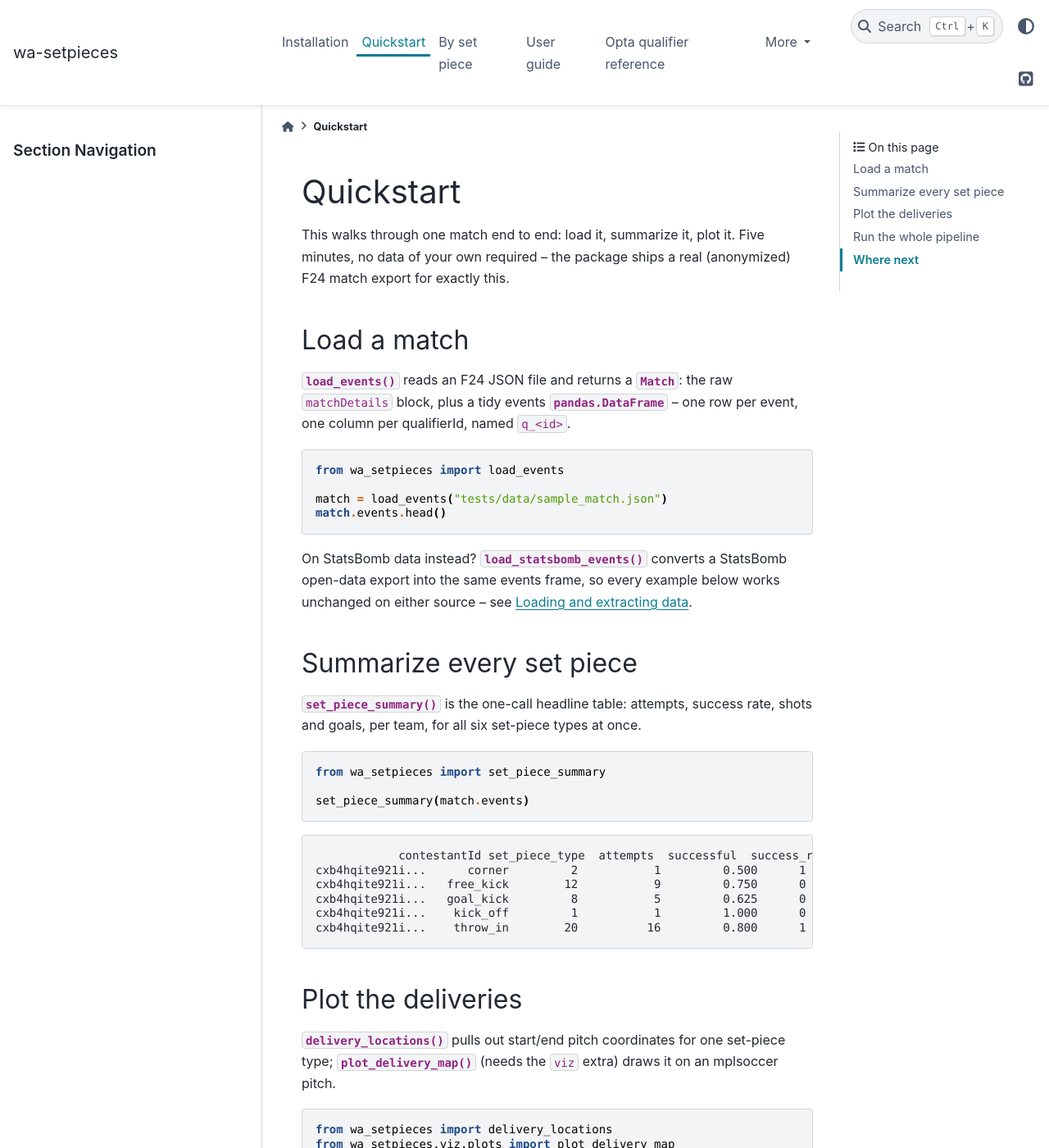
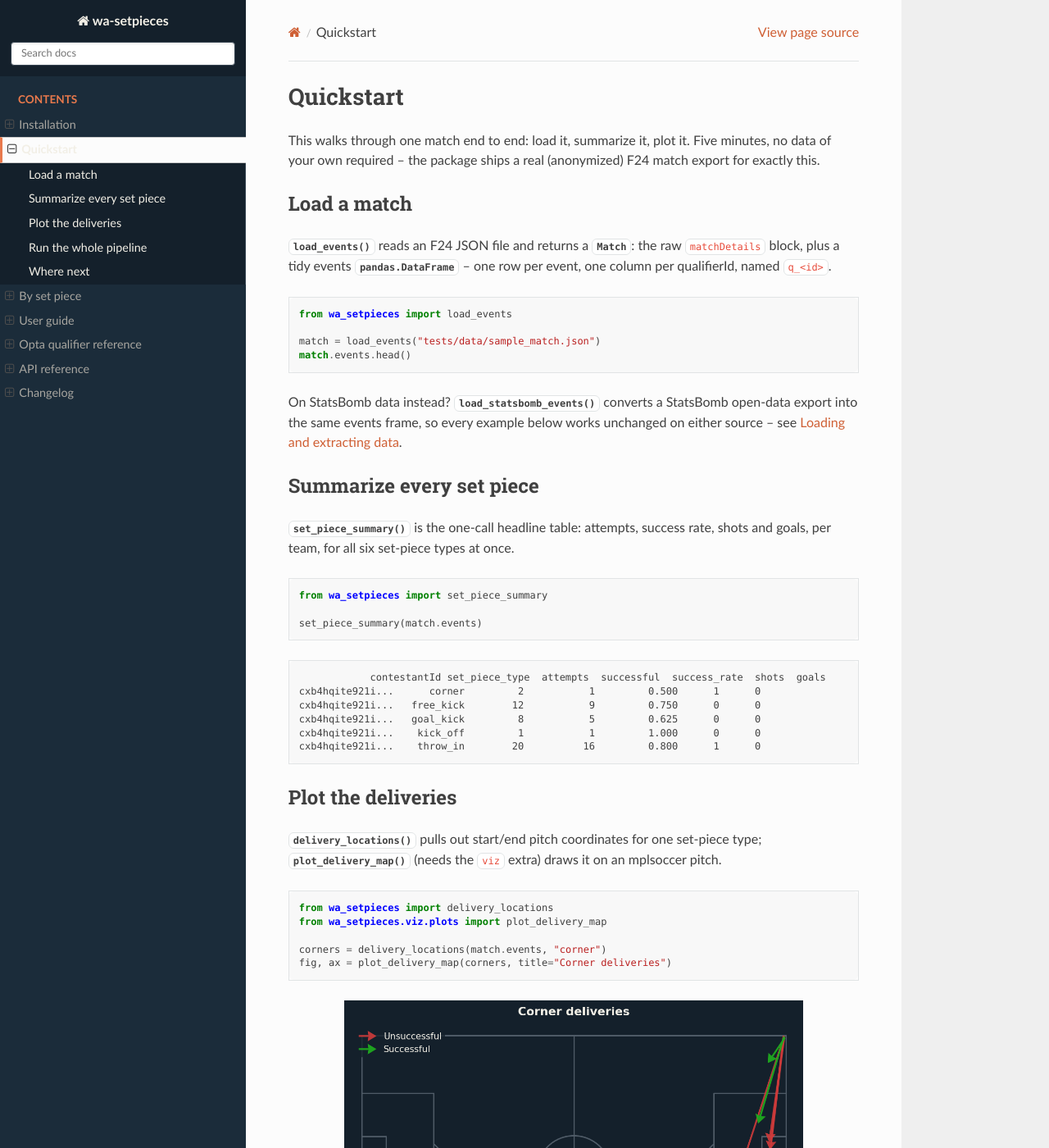
Before and after one commit to marclamberts/waltzinganalytics, a Sphinx documentation site: the page built from docs/source/quickstart.rst, in a window 1280 px wide and 1400 px high. Shown: the whole window at 82% size. Built offline with Sphinx 7.4.7 and the Read the Docs theme 3.1.0, drawn with Linux system fonts in a browser that asks for light colours; pages that are not in the unit, such as notebooks, are missing from menus; some of the changed text lies outside the part shown.

Commit message:
Update 22-08-2026

```diff
--- a/docs/source/_static/custom.css
+++ b/docs/source/_static/custom.css
@@ -1,14 +1,112 @@
+/* Waltzing Analytics house style, applied to sphinx_rtd_theme's chrome --
+   dark navy sidebar, coral accent, cream/muted ink. The page's own
+   content area stays light (paper) since sphinx_rtd_theme's reading pane
+   is not a themeable dark/light toggle -- the actual chart visuals carry
+   the package's own dark/light mode via wa_setpieces.viz.theme instead;
+   see the gallery. */
+
 :root {
-  --pst-color-primary: 42, 143, 87;
-  --pst-color-secondary: 201, 92, 66;
+  --wa-navy: #14202b;
+  --wa-navy-raised: #1b2c3a;
+  --wa-cream: #f2efe6;
+  --wa-coral: #e8794c;
+  --wa-coral-dark: #cf5f34;
+  --wa-muted: #86847e;
+  --wa-muted-2: #a8a6a0;
+  --wa-hairline: #384653;
 }
 
-html[data-theme="dark"] {
-  --pst-color-primary: 92, 189, 134;
+/* Sidebar: search box + logo header */
+.wy-side-nav-search {
+  background-color: var(--wa-navy);
 }
 
-.bd-main .bd-content {
-  max-width: 62rem;
+.wy-side-nav-search input[type="text"] {
+  border-radius: 4px;
+  border-color: var(--wa-hairline);
+}
+
+.wy-side-nav-search > a,
+.wy-side-nav-search .wy-dropdown > a {
+  color: var(--wa-cream);
+  font-weight: 700;
+}
+
+/* Sidebar: nav tree itself */
+.wy-nav-side {
+  background-color: var(--wa-navy-raised);
+}
+
+.wy-menu-vertical a {
+  color: var(--wa-muted-2);
+}
+
+.wy-menu-vertical a:hover {
+  background-color: var(--wa-navy);
+  color: var(--wa-cream);
+}
+
+.wy-menu-vertical header,
+.wy-menu-vertical p.caption {
+  color: var(--wa-coral);
+  font-weight: 700;
+}
+
+.wy-menu-vertical li.current {
+  background-color: var(--wa-navy);
+}
+
+.wy-menu-vertical li.current a {
+  color: var(--wa-cream);
+  border-color: var(--wa-hairline);
+}
+
+.wy-menu-vertical li.toctree-l1.current > a,
+.wy-menu-vertical li.toctree-l2.current > a {
+  border-left: 3px solid var(--wa-coral);
+}
+
+.wy-menu-vertical li.on a,
+.wy-menu-vertical li.current > a {
+  color: var(--wa-cream);
+}
+
+/* Mobile top bar */
+.wy-nav-top {
+  background-color: var(--wa-navy);
+}
+
+/* Links in the content area */
+.rst-content a,
+.wy-nav-content a {
+  color: var(--wa-coral-dark);
+}
+
+.rst-content a:hover,
+.wy-nav-content a:hover {
+  color: var(--wa-coral);
+}
+
+/* Admonitions (note/important) -- coral accent instead of the default blue/orange */
+.rst-content .note .admonition-title,
+.rst-content .important .admonition-title {
+  background-color: var(--wa-coral-dark);
+}
+
+.rst-content .note,
+.rst-content .important {
+  background-color: rgba(232, 121, 76, 0.06);
+}
+
+/* "Read the Docs" version/edit footer + prev/next buttons */
+.btn-neutral,
+.rst-footer-buttons .btn {
+  background-color: var(--wa-navy) !important;
+  color: var(--wa-cream) !important;
+}
+
+.btn-neutral:hover {
+  background-color: var(--wa-coral-dark) !important;
 }
 
 /* Gallery thumbnails: pitch plots read better with a touch of breathing room */
@@ -19,7 +117,7 @@ html[data-theme="dark"] {
 
 .sphx-glr-thumbcontainer:hover {
   transform: translateY(-2px);
-  box-shadow: 0 4px 14px rgba(0, 0, 0, 0.15);
+  box-shadow: 0 4px 14px rgba(20, 32, 43, 0.2);
 }
 
 code, .highlight {
--- a/docs/source/conf.py
+++ b/docs/source/conf.py
@@ -22,7 +22,6 @@ extensions = [
     "sphinx.ext.intersphinx",
     "myst_parser",
     "sphinx_gallery.gen_gallery",
-    "sphinx_design",
 ]
 
 templates_path = ["_templates"]
@@ -59,29 +58,24 @@ sphinx_gallery_conf = {
     "min_reported_time": 999999,  # don't print per-example run times
 }
 
-# -- Theme: pydata-sphinx-theme, same family mplsoccer's docs use ---------
-html_theme = "pydata_sphinx_theme"
+# -- Theme: sphinx_rtd_theme -- the classic always-visible left nav tree,
+# same theme mplsoccer's own docs use (confirmed against their built HTML:
+# the "wy-nav-side" class is this theme's signature, not pydata-sphinx-theme's
+# top-navbar layout this project used before). ----------------------------
+html_theme = "sphinx_rtd_theme"
 html_title = "wa-setpieces"
 html_static_path = ["_static"]
 html_css_files = ["custom.css"]
 
 html_theme_options = {
-    "github_url": "https://github.com/marclamberts/waltzinganalytics",
-    "show_prev_next": False,
-    "navigation_with_keys": False,
-    "icon_links": [],
-    "navbar_end": ["theme-switcher", "navbar-icon-links"],
-    "secondary_sidebar_items": ["page-toc"],
-    "footer_start": ["copyright"],
-    "footer_end": [],
-    "pygments_light_style": "tango",
-    "pygments_dark_style": "monokai",
+    "collapse_navigation": False,
+    "sticky_navigation": True,
+    "navigation_depth": 4,
+    "includehidden": True,
+    "titles_only": False,
+    "prev_next_buttons_location": "bottom",
+    "style_external_links": True,
+    # Waltzing Analytics navy, not this theme's default teal -- see custom.css
+    # for the rest of the WA reskin (accent color, links, code blocks).
+    "style_nav_header_background": "#14202B",
 }
-
-html_context = {
-    "default_mode": "auto",
-}
-
-html_sidebars = {
-    "**": ["sidebar-nav-bs"],
-}
--- a/docs/source/installation.rst
+++ b/docs/source/installation.rst
@@ -23,7 +23,7 @@ running the test suite, or building the docs:
    pip install -e ".[convert]"  # pyarrow -- wa_setpieces.convert.corners
    pip install -e ".[xlsx]"     # openpyxl -- Excel export via save_table/save_tables
    pip install -e ".[dev]"      # pytest
-   pip install -e ".[docs]"     # sphinx, pydata-sphinx-theme, sphinx-gallery, sphinx-design, viz, ml
+   pip install -e ".[docs]"     # sphinx, sphinx-rtd-theme, sphinx-gallery, viz, ml
 
 Requirements
 ------------
--- a/docs/source/quickstart.rst
+++ b/docs/source/quickstart.rst
@@ -103,33 +103,12 @@ The same thing from the command line:
 Where next
 -----------
 
-.. grid:: 1 2 2 2
-   :gutter: 3
-   :class-container: intro-card-grid
-
-   .. grid-item-card:: By set piece
-      :link: categories
-      :link-type: doc
-
-      Already know which set piece you care about? Corner, free kick,
-      throw-in, penalty, goal kick or kick-off -- see exactly what's
-      available for it.
-
-   .. grid-item-card:: User guide
-      :link: user_guide/index
-      :link-type: doc
-
-      The full tour: metrics, the xT value model, ratings, routines,
-      defending, season form, reports and export.
-
-   .. grid-item-card:: Gallery
-      :link: gallery/index
-      :link-type: doc
-
-      Every plot this package makes, with the source code that made it.
-
-   .. grid-item-card:: Qualifier reference
-      :link: qualifiers
-      :link-type: doc
-
-      Which Opta qualifierId backs every column this package derives.
+- :doc:`categories` -- already know which set piece you care about?
+  Corner, free kick, throw-in, penalty, goal kick or kick-off: see
+  exactly what's available for it.
+- :doc:`user_guide/index` -- the full tour: metrics, the xT value model,
+  ratings, routines, defending, season form, reports and export.
+- :doc:`gallery/index` -- every plot this package makes, with the source
+  code that made it.
+- :doc:`qualifiers` -- which Opta qualifierId backs every column this
+  package derives.
--- a/pyproject.toml
+++ b/pyproject.toml
@@ -37,9 +37,8 @@ viz = [
 ]
 docs = [
     "sphinx>=7.0",
-    "pydata-sphinx-theme>=0.15",
+    "sphinx-rtd-theme>=2.0",
     "sphinx-gallery>=0.15",
-    "sphinx-design>=0.5",
     "myst-parser",
     "matplotlib>=3.6",
     "mplsoccer>=1.2",
```
Also changed, not shown: README.md (+9 -9 lines), docs/source/index.rst (+9 -31 lines), docs/source/user_guide/visualisation.rst (+6 -6 lines), docs/source/_static/hero_corners.png, 3 other files.
